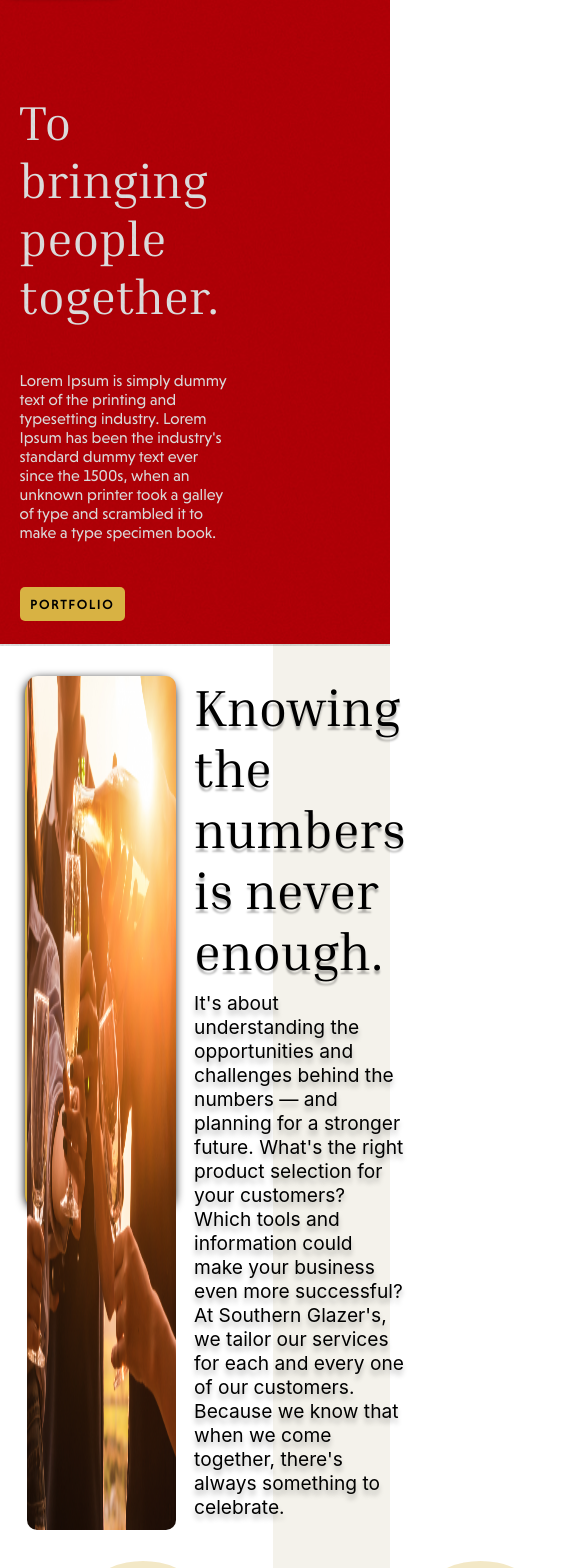
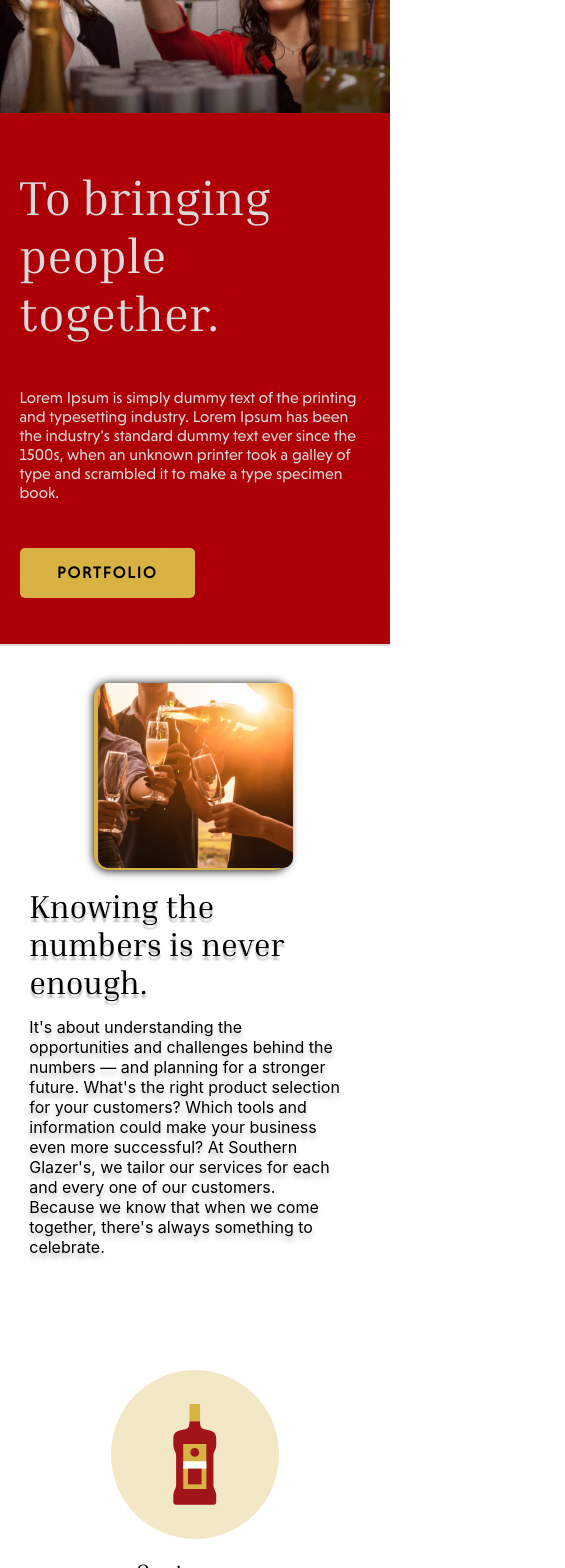
Before and after one commit to crfmc/sg_landing, a React (Create React App) app: page / in a window 390 px wide. Shown: the part 200-1768 px from the top of the page, 565 px wide, since content can reach past the window. Built offline with nearby package versions, Linux system fonts and the light colour scheme.

Commit message:
responsive screen2

```diff
--- a/src/styles/pin.module.css
+++ b/src/styles/pin.module.css
@@ -44,3 +44,9 @@
 
 .pin__arrow {
 }
+
+@media (max-width: 650px) {
+  .pin__container {
+    margin-top: 15%;
+  }
+}
--- a/src/styles/screen1.module.css
+++ b/src/styles/screen1.module.css
@@ -150,6 +150,20 @@
     width: 60%;
   }
 
+  .banner__img_stock {
+    width: 90%;
+    margin: 25% 0 10% 0;
+  }
+
+  .banner__sticker {
+    width: 60%;
+  }
+
+  .banner__img_lift {
+    width: 50%;
+    margin: 90% auto auto 20%;
+  }
+
   .banner__panel_right .banner__crest {
     display: none;
   }
@@ -158,6 +172,20 @@
 @media (max-width: 650px) {
   .banner__panel_left {
     width: 60%;
+  }
+
+  .banner__img_stock {
+    width: 90%;
+    margin: 25% 0 10% 0;
+  }
+
+  .banner__sticker {
+    width: 60%;
+  }
+
+  .banner__img_lift {
+    width: 60%;
+    margin: 90% auto auto 20%;
   }
 
   .banner__button {
@@ -174,8 +202,15 @@
     flex-direction: column-reverse;
     justify-content: space-between;
   }
+
+  .banner__panel_right {
+    width: 100%;
+  }
+
   .banner__panel_left {
-    width: 60%;
+    width: 100%;
+    margin: 50% 0 0 0;
+    justify-content: space-evenly;
   }
 
   .banner__button {
@@ -183,6 +218,10 @@
   }
 
   .banner__img_stock {
+    width: 100%;
+    box-shadow: none;
+    border-radius: 0%;
+    margin-top: 0;
   }
 
   .banner__img_lift,
@@ -193,4 +232,14 @@
   .banner__crest {
     display: none;
   }
+
+  .banner__text_header,
+  .banner__text_subtext,
+  .banner__button {
+    margin: 0 5%;
+  }
+
+  .banner__button {
+    font-size: 100%;
+  }
 }
--- a/src/styles/screen2.module.css
+++ b/src/styles/screen2.module.css
@@ -51,7 +51,7 @@
   background-image: inherit;
   background-blend-mode: multiply;
   width: 55%;
-  height: 45%;
+  height: 36vw;
   margin: 1% 0 0 -1%;
   border-radius: 15px;
   z-index: 0;
@@ -62,6 +62,7 @@
   width: 42%;
   border-radius: 10px;
   z-index: 1;
+  height: fit-content;
 }
 
 .screen2__pins {
@@ -71,3 +72,80 @@
   margin-top: 10%;
   justify-content: space-evenly;
 }
+
+@media (max-width: 800px) {
+  .screen2__panel_container {
+    flex-direction: column;
+    align-items: center;
+  }
+
+  .screen2__panel_text {
+    margin: 5% 5% 0 0;
+  }
+}
+
+@media (max-width: 700px) {
+  .screen2__container {
+    height: 400vh;
+  }
+
+  .screen2__panel_text h1 {
+    font-size: 300%;
+  }
+}
+
+@media (max-width: 650px) {
+  .screen2__container {
+    height: 400vh;
+  }
+
+  .screen2__panel_img {
+    width: 50%;
+    margin: auto;
+    /* border-radius: 0; */
+  }
+
+  .screen2__panel {
+    height: auto;
+    width: 100%;
+  }
+
+  .screen2__panel_container {
+    width: 100%;
+    margin: 10% auto;
+  }
+
+  .screen2__sticker {
+    margin: 0 2% 4% 0;
+    width: 50%;
+    height: 48vw;
+  }
+
+  .screen2__panel_text h1 {
+    font-size: 250%;
+  }
+
+  .screen2__panel_text p {
+    font-size: 100%;
+  }
+
+  .screen2__pins {
+    margin: auto;
+  }
+}
+
+@media (max-width: 450px) {
+  .screen2__panel_text h1 {
+    font-size: 200%;
+  }
+
+  .screen2__pins {
+    flex-direction: column;
+  }
+}
+
+@media (max-width: 400px) {
+  .screen2__panel_text h1 {
+    font-size: 200%;
+  }
+}
```
